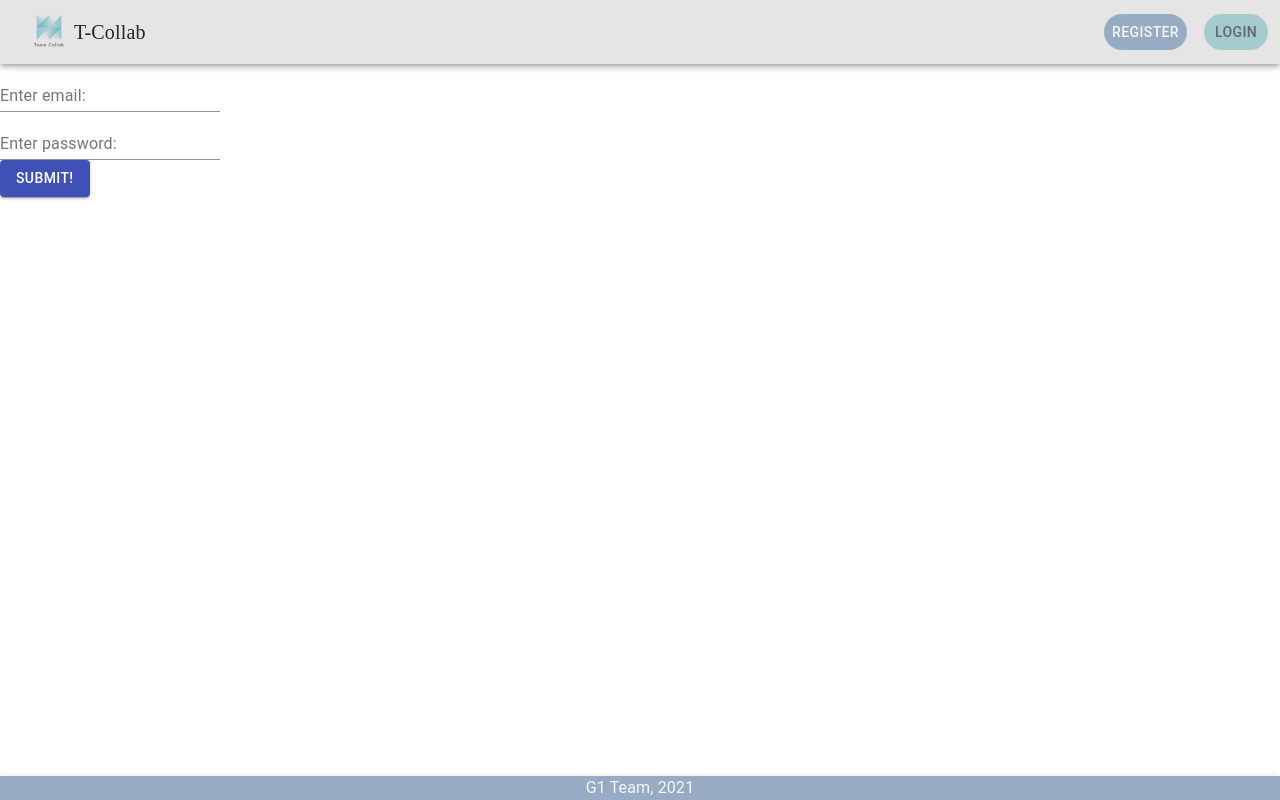
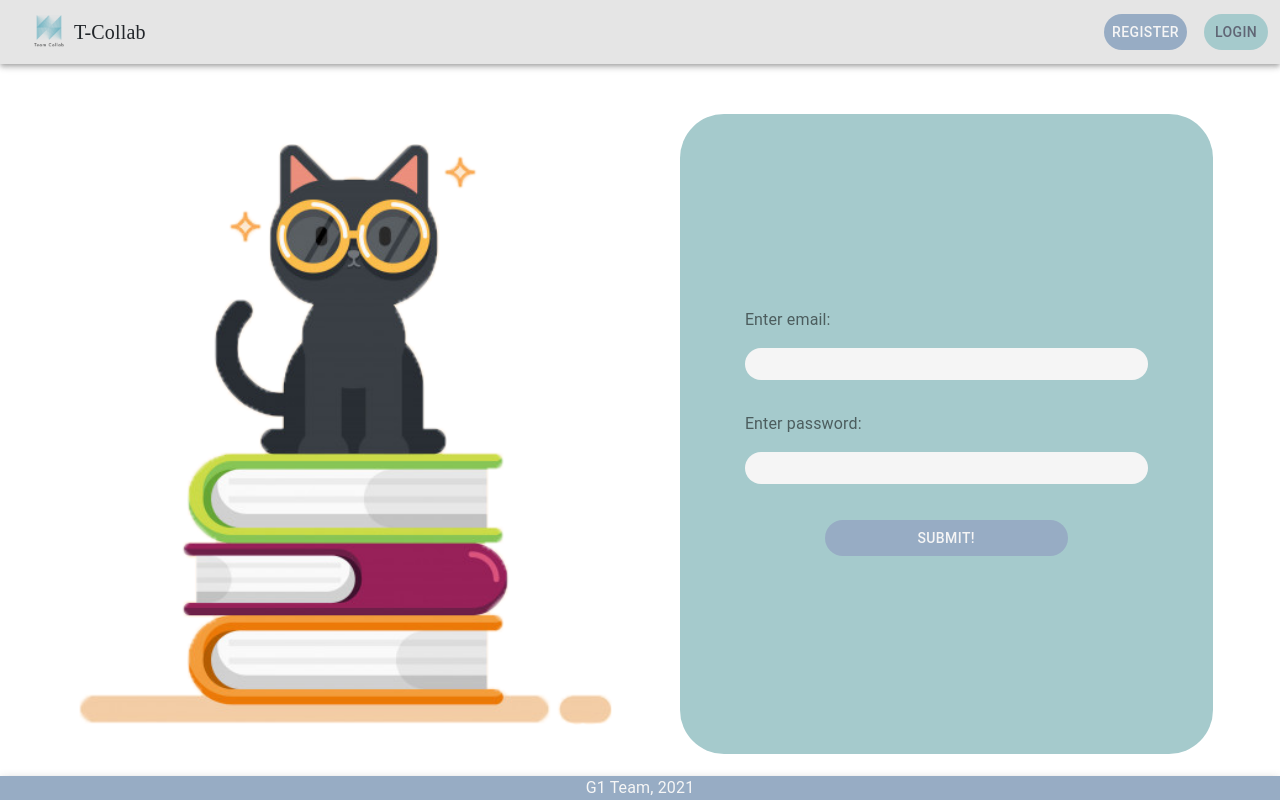
Before and after one commit to ukitta555/Integrated-Course-System, a React (Create React App) app in the folder IntegratedCourseSystem/ClientApp/: page /login in a window 1280 px wide. Built offline with nearby package versions, Linux system fonts and the light colour scheme.

Commit message:
improved registration and login pages

```diff
--- a/IntegratedCourseSystem/ClientApp/src/components/LoginForm/LoginForm.tsx
+++ b/IntegratedCourseSystem/ClientApp/src/components/LoginForm/LoginForm.tsx
@@ -8,7 +8,10 @@ import TextField from "@material-ui/core/TextField";
 import Button from "@material-ui/core/Button";
 import {loginUser} from '../../reducers/userReducer/userThunks'
 import {EMAIL_VALIDATOR} from '../RegistrationForm/emailValidatingRegExp'
-import {Grid} from "@material-ui/core";
+import {Box, Grid, InputLabel, ThemeProvider} from "@material-ui/core";
+import InputBase from "@material-ui/core/InputBase";
+import {Link} from "react-router-dom";
+import light from "../../themes/light";
 
 
 const LoginForm = () => {
@@ -34,20 +37,78 @@ const LoginForm = () => {
     event.preventDefault()
     await dispatch(loginUser(email.value, password.value))
   }
+
+  const wrapperStyle = {
+    height: "80vh",
+    marginTop: "50px",
+  }
+
+  const catOnBooksStyle = {
+    height: "100%",
+    backgroundRepeat: "no-repeat",
+    backgroundImage: "url(img/cat_on_books.png)",
+    backgroundSize: "contain",
+    backgroundPosition: "center",
+  }
+  const logWrapperStyle = {
+    height: "100%",
+    borderRadius: 44,
+    backgroundColor: "#A5CACC",
+  }
+  const textFieldWrapperStyle = {
+    width: "80%",
+  }
+  const textFieldStyle = {
+    background: "#F5F5F5",
+    borderRadius: 50,
+    width: "100%",
+    margin: "3% 0",
+    color: "inherit",
+  }
+  const submitButtonWrapperStyle = {
+    width: "50%",
+    textAlign: "center" as "center",
+  }
+  const submitButtonBoxStyle = {
+    borderRadius: 50,
+  }
+  const submitButtonStyle = {
+    borderRadius: 50,
+    width: "100%",
+  }
   return (
+      <ThemeProvider theme={light}>
         <form onSubmit = {onSubmit}>
-      <Grid container direction="column">
+          <Grid container direction="row" justify="space-evenly" alignItems="center" style={wrapperStyle}>
+            <Grid item xs={5} style={catOnBooksStyle} />
+              <Grid container item xs={5} spacing={3} direction="column" justify="center" alignItems="center" style={logWrapperStyle}>
+              <Grid item style={textFieldWrapperStyle}>
+                {/*<TextField name="email" label="Enter email:" inputProps = {emailProps} />*/}
+                <InputLabel>Enter email:</InputLabel>
+                {/*<Box bgcolor="theme_white.main">*/}
+                  <InputBase name="email" style={textFieldStyle} inputProps={{...emailProps, style: {paddingLeft: "1em"}}}/>
+                {/*</Box>*/}
+              </Grid>
+              <Grid item style={textFieldWrapperStyle}>
+                {/*<TextField name="password" label="Enter password:" inputProps = {passwordProps} />*/}
+                <InputLabel>Enter password:</InputLabel>
+                {/*<Box>*/}
+                  <InputBase name="password" style={textFieldStyle} inputProps={{...passwordProps, style: {paddingLeft: "1em"}}}/>
+                {/*</Box>*/}
+              </Grid>
+              <Grid item style={submitButtonWrapperStyle}>
+                <Box bgcolor="theme_grey.main" color="theme_white.main" style={submitButtonBoxStyle}>
                   <Grid item>
-          <TextField name="email" label="Enter email:" inputProps = {emailProps} />
+                    <Button type="submit" color="inherit" style={submitButtonStyle}>
+                        submit!
+                    </Button>
                   </Grid>
-        <Grid item>
-          <TextField name="password" label="Enter password:" inputProps = {passwordProps} />
+                </Box>
               </Grid>
-        <Grid item>
-          <Button type="submit" variant="contained" color="primary">submit!</Button>
             </Grid>
           </Grid>
         </form>
+      </ThemeProvider>
   )
 }
 
--- a/IntegratedCourseSystem/ClientApp/src/components/RegistrationForm/RegistrationForm.tsx
+++ b/IntegratedCourseSystem/ClientApp/src/components/RegistrationForm/RegistrationForm.tsx
@@ -10,6 +10,9 @@ import Button from '@material-ui/core/Button';
 import TextField from '@material-ui/core/TextField';
 import {EMAIL_VALIDATOR} from './emailValidatingRegExp'
 import Grid from "@material-ui/core/Grid";
+import {Box, InputLabel, ThemeProvider} from "@material-ui/core";
+import InputBase from "@material-ui/core/InputBase";
+import light from "../../themes/light";
 
 const RegistrationForm = () => {
   const dispatch = useDispatch()
@@ -55,8 +58,18 @@ const RegistrationForm = () => {
   }
   const wrapperStyle = {
     height: "80vh",
+    marginTop: "50px",
   }
-
+  const textFieldWrapperStyle = {
+    width: "80%",
+  }
+  const textFieldStyle = {
+    background: "#F5F5F5",
+    borderRadius: 50,
+    width: "100%",
+    margin: "3% 0",
+    color: "inherit",
+  }
   const catOnBooksStyle = {
     height: "100%",
     backgroundRepeat: "no-repeat",
@@ -66,30 +79,59 @@ const RegistrationForm = () => {
   }
   const regWrapperStyle = {
     height: "100%",
+    borderRadius: 44,
     backgroundColor: "#A5CACC",
   }
-
+  const submitButtonWrapperStyle = {
+    width: "50%",
+    textAlign: "center" as "center",
+  }
+  const submitButtonBoxStyle = {
+    borderRadius: 50,
+  }
+  const submitButtonStyle = {
+    borderRadius: 50,
+    width: "100%",
+  }
   return (
+      <ThemeProvider theme={light}>
     <form onSubmit = {onSubmit}>
       <Grid container direction="row" justify="space-evenly" alignItems="center" style={wrapperStyle}>
-        <Grid item xs={6} style={catOnBooksStyle} />
-        <Grid container item xs={6} spacing={3} direction="column" justify="center" alignItems="center" style={regWrapperStyle}>
-          <Grid item>
-            <TextField label="Enter email:" inputProps = {emailProps}  />
+        <Grid item xs={5} style={catOnBooksStyle} />
+        <Grid container item xs={5} spacing={3} direction="column" justify="center" alignItems="center" style={regWrapperStyle}>
+          <Grid item style={textFieldWrapperStyle}>
+              <InputLabel>Enter email:</InputLabel>
+              {/*<Box>*/}
+              <InputBase name="email" style={textFieldStyle} inputProps={{...emailProps, style: {paddingLeft: "1em"}}}/>
+              {/*</Box>*/}
           </Grid>
-          <Grid item>
-            <TextField label="Enter password:" error = {arePwdsWrong} helperText = {pwdErrorMsg} inputProps = {passwordProps} />
+          <Grid item style={textFieldWrapperStyle}>
+            {/*<TextField label="Enter password:" error = {arePwdsWrong} helperText = {pwdErrorMsg} inputProps = {passwordProps} />*/}
+            <InputLabel>Enter password:</InputLabel>
+            {/*<Box>*/}
+            <InputBase name="password" error = {arePwdsWrong} /* helperText = {pwdErrorMsg} */ style={textFieldStyle} inputProps={{...passwordProps, style: {paddingLeft: "1em"}}}/>
+            {/*</Box>*/}
           </Grid>
-          <Grid item>
-            <TextField label="Repeat password:"  error = {arePwdsWrong} helperText = {pwdErrorMsg} inputProps = {repeatPasswordProps} />
+          <Grid item style={textFieldWrapperStyle}>
+            {/*<TextField label="Repeat password:"  error = {arePwdsWrong} helperText = {pwdErrorMsg} inputProps = {repeatPasswordProps} />*/}
+            <InputLabel>Repeat password:</InputLabel>
+            {/*<Box>*/}
+            <InputBase name="repeat_password" error = {arePwdsWrong} /* helperText = {pwdErrorMsg} */ style={textFieldStyle} inputProps={{...repeatPasswordProps, style: {paddingLeft: "1em"}}}/>
+            {/*</Box>*/}
           </Grid>
-          <Grid item>
-            <Button type="submit" variant="contained" color="primary">Register!</Button>
+          <Grid item style={submitButtonWrapperStyle}>
+            <Box bgcolor="theme_grey.main" color="theme_white.main" style={submitButtonBoxStyle}>
+              <Grid item>
+                <Button type="submit" color="inherit" style={submitButtonStyle}>
+                  Register!
+                </Button>
+              </Grid>
+            </Box>
           </Grid>
         </Grid>
       </Grid>
-
     </form>
+      </ThemeProvider>
   )
 }
 
```
Lines whose indentation alone changed are shown as unchanged.
